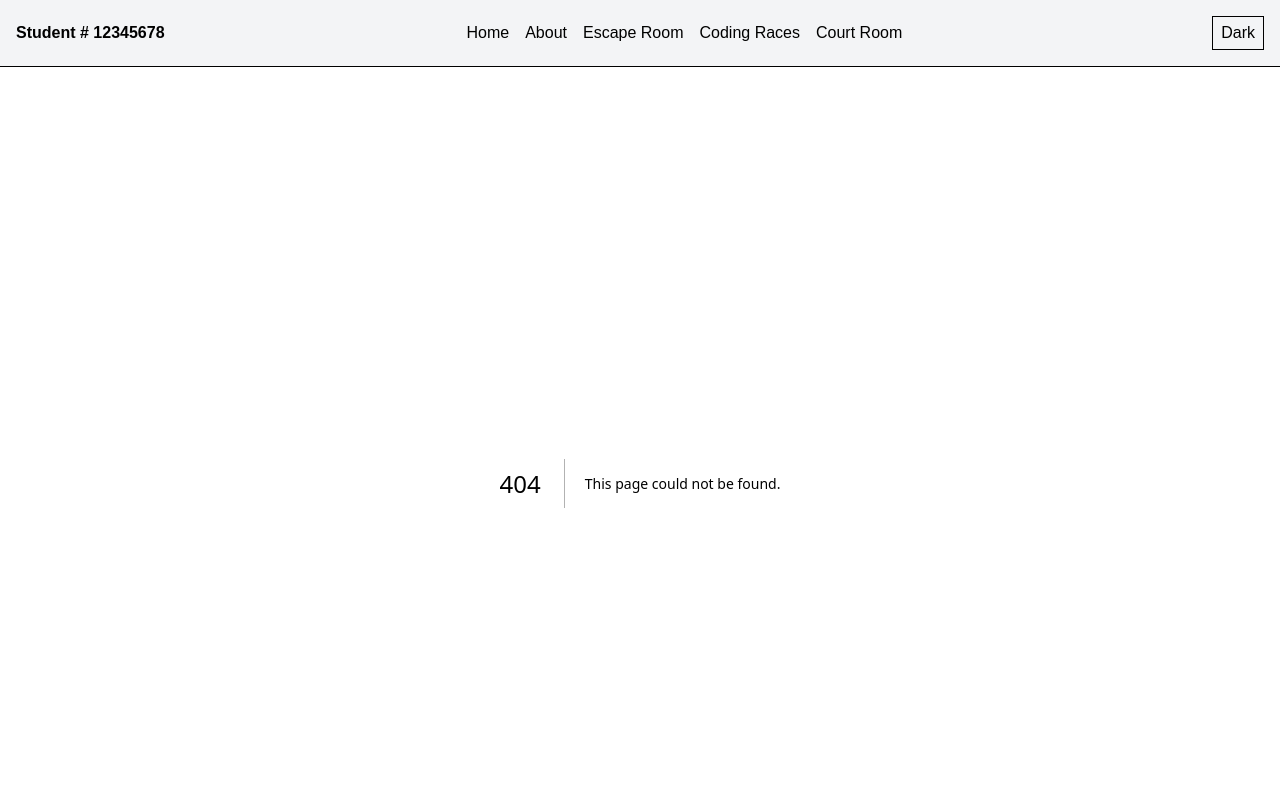
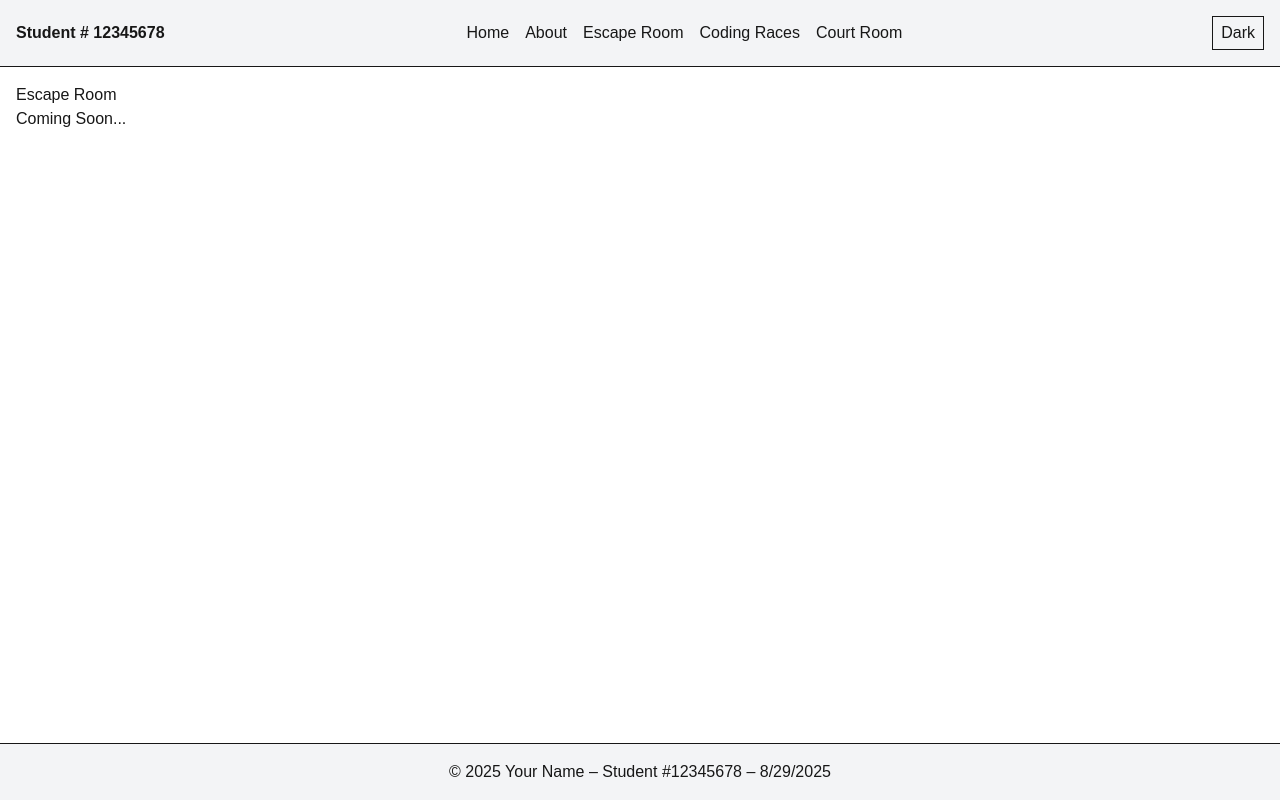
Before and after one commit to BeanerCans/Cloud-Web-App-Project-TS, a Next.js app: page /escape-room in a window 1280 px wide. Before the commit this address had no page. Shown: the top 800 px of the page. Built offline with nearby package versions, Linux system fonts and the light colour scheme.

Commit message:
added escape-room/page.tsx

```diff
--- /dev/null
+++ b/app/escape-room/page.tsx
@@ -0,0 +1,8 @@
+export default function EscapeRoom() {
+    return (
+        <section>
+            <h1>Escape Room</h1>
+            <p>Coming Soon...</p>
+        </section>
+    );
+}
```
